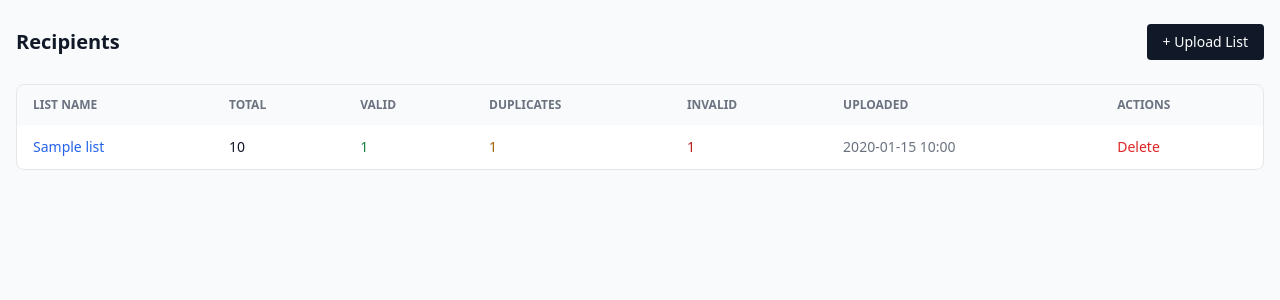
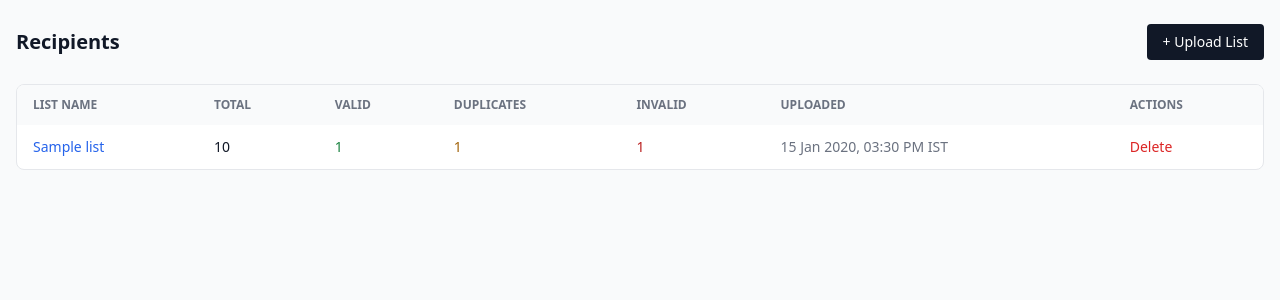
Before and after one commit to blackstack-automation/Alibaba-automation, a Flask app: page /recipients/ in a window 1280 px wide. Shown: the part 56-356 px from the top of the page. Run offline with Flask 3, Linux system fonts and the light colour scheme; a user stored in the database is signed in; tables that the repository leaves empty hold one stand-in row (values such as "Sample post"); some libraries are stand-ins or nearby versions.

Commit message:
Schedule jobs in IST and preview the equivalent US time
The schedule form now takes IST. The time is stored as UTC and shown back
in IST everywhere it is displayed (jobs list/detail, failed-send times,
recipient list upload time). While picking a time the form shows the
approximate Eastern/Central/Pacific equivalent, computed in the browser so
daylight saving is handled. Past times and an empty time are rejected.
The scheduler now compares against naive UTC, matching how times are stored.
Failed-recipient CSV column renamed sent_at_utc.

Co-Authored-By: Claude Sonnet 5.5 <noreply@anthropic.com>

```diff
--- a/app/__init__.py
+++ b/app/__init__.py
@@ -64,4 +64,8 @@ def create_app(log_filename="app.log"):
 
     register_error_handlers(app)
 
+    from app.timeutils import format_ist
+
+    app.jinja_env.filters["ist"] = format_ist
+
     return app
--- a/app/tasks/scheduler.py
+++ b/app/tasks/scheduler.py
@@ -1,11 +1,10 @@
-from datetime import datetime, timezone
-
 from celery.utils.log import get_task_logger
 
 from app.tasks import celery_app
 from app.extensions import db
 from app.models.job import Job
 from app.models.sender import SenderAddress
+from app.timeutils import utc_now_naive
 
 logger = get_task_logger(__name__)
 
@@ -38,7 +37,8 @@ def poll_pending_jobs():
     """
     from app.tasks.dispatch import dispatch_job
 
-    now = datetime.now(timezone.utc)
+    # scheduled_at is stored as naive UTC (see app/timeutils.py).
+    now = utc_now_naive()
     due_jobs = Job.query.filter(
         Job.status == "pending",
         Job.scheduled_at.isnot(None),
--- a/app/templates/jobs/detail.html
+++ b/app/templates/jobs/detail.html
@@ -70,7 +70,7 @@
     <p class="text-sm text-gray-500 mb-6">
         Template: {{ job.template.name if job.template else "—" }} ·
         Recipient list: {{ job.recipient_list.name if job.recipient_list else "—" }}
-        {% if job.scheduled_at %} · Scheduled: {{ job.scheduled_at.strftime("%Y-%m-%d %H:%M") }}{% endif %}
+        {% if job.scheduled_at %} · Scheduled: {{ job.scheduled_at | ist }}{% endif %}
     </p>
 
     <div class="w-full bg-gray-100 rounded-full h-2 mb-6 overflow-hidden">
@@ -152,7 +152,7 @@
                 <td class="px-4 py-3">{{ log.sender.email_address if log.sender else "—" }}</td>
                 <td class="px-4 py-3">{{ log.error_code or "—" }}</td>
                 <td class="px-4 py-3 text-gray-500">{{ log.error_message or "—" }}</td>
-                <td class="px-4 py-3 text-gray-500">{{ log.sent_at.strftime("%Y-%m-%d %H:%M") if log.sent_at else "—" }}</td>
+                <td class="px-4 py-3 text-gray-500">{{ log.sent_at | ist }}</td>
             </tr>
             {% endfor %}
         </tbody>
--- a/app/templates/jobs/list.html
+++ b/app/templates/jobs/list.html
@@ -33,7 +33,10 @@
                 <td class="px-4 py-3">{{ status_badge(job.status) }}</td>
                 <td class="px-4 py-3">{{ job.sent_count }} / {{ job.total_recipients }}</td>
                 <td class="px-4 py-3 text-gray-500">
-                    {{ job.scheduled_at.strftime("%Y-%m-%d %H:%M") if job.scheduled_at else (job.started_at.strftime("%Y-%m-%d %H:%M") if job.started_at else "—") }}
+                    {% if job.scheduled_at and job.status == "pending" %}Scheduled {{ job.scheduled_at | ist }}
+                    {% elif job.started_at %}Started {{ job.started_at | ist }}
+                    {% elif job.scheduled_at %}{{ job.scheduled_at | ist }}
+                    {% else %}—{% endif %}
                 </td>
             </tr>
             {% endfor %}
--- a/app/templates/recipients/list.html
+++ b/app/templates/recipients/list.html
@@ -32,7 +32,7 @@
                 <td class="px-4 py-3 text-green-700">{{ list.valid_count }}</td>
                 <td class="px-4 py-3 text-yellow-700">{{ list.duplicate_count }}</td>
                 <td class="px-4 py-3 text-red-700">{{ list.invalid_count }}</td>
-                <td class="px-4 py-3 text-gray-500">{{ list.created_at.strftime("%Y-%m-%d %H:%M") if list.created_at else "" }}</td>
+                <td class="px-4 py-3 text-gray-500">{{ list.created_at | ist }}</td>
                 <td class="px-4 py-3">
                     <form method="POST" action="{{ url_for('recipients.delete_list', list_id=list.id) }}">
                         <input type="hidden" name="csrf_token" value="{{ csrf_token() }}">
--- /dev/null
+++ b/app/timeutils.py
@@ -0,0 +1,37 @@
+"""
+Everything is stored in the database as UTC. IST (UTC+05:30, no DST) is only
+used at the edges: interpreting the time typed into the schedule form, and
+displaying times to the user.
+
+IST is a fixed offset, so no tz database is needed (zoneinfo on Windows
+needs the separate `tzdata` package; this avoids that dependency).
+"""
+from datetime import datetime, timedelta, timezone
+
+IST = timezone(timedelta(hours=5, minutes=30), "IST")
+
+
+def utc_now_naive() -> datetime:
+    """Current UTC as a naive datetime — the form SQLite stores and compares."""
+    return datetime.now(timezone.utc).replace(tzinfo=None)
+
+
+def ist_to_utc_naive(local_ist: datetime) -> datetime:
+    """A wall-clock time typed by the user (IST) -> naive UTC for storage."""
+    if local_ist.tzinfo is None:
+        local_ist = local_ist.replace(tzinfo=IST)
+    return local_ist.astimezone(timezone.utc).replace(tzinfo=None)
+
+
+def utc_to_ist(utc_dt: datetime) -> datetime:
+    """A stored UTC datetime (naive or aware) -> aware IST datetime."""
+    if utc_dt.tzinfo is None:
+        utc_dt = utc_dt.replace(tzinfo=timezone.utc)
+    return utc_dt.astimezone(IST)
+
+
+def format_ist(utc_dt, fmt: str = "%d %b %Y, %I:%M %p") -> str:
+    """Jinja filter: `{{ job.scheduled_at | ist }}` -> '05 Jan 2030, 03:00 PM IST'."""
+    if not utc_dt:
+        return "—"
+    return utc_to_ist(utc_dt).strftime(fmt) + " IST"
```
Also changed, not shown: app/routes/jobs.py (+16 -4 lines), app/templates/jobs/form.html (+24 -2 lines).
